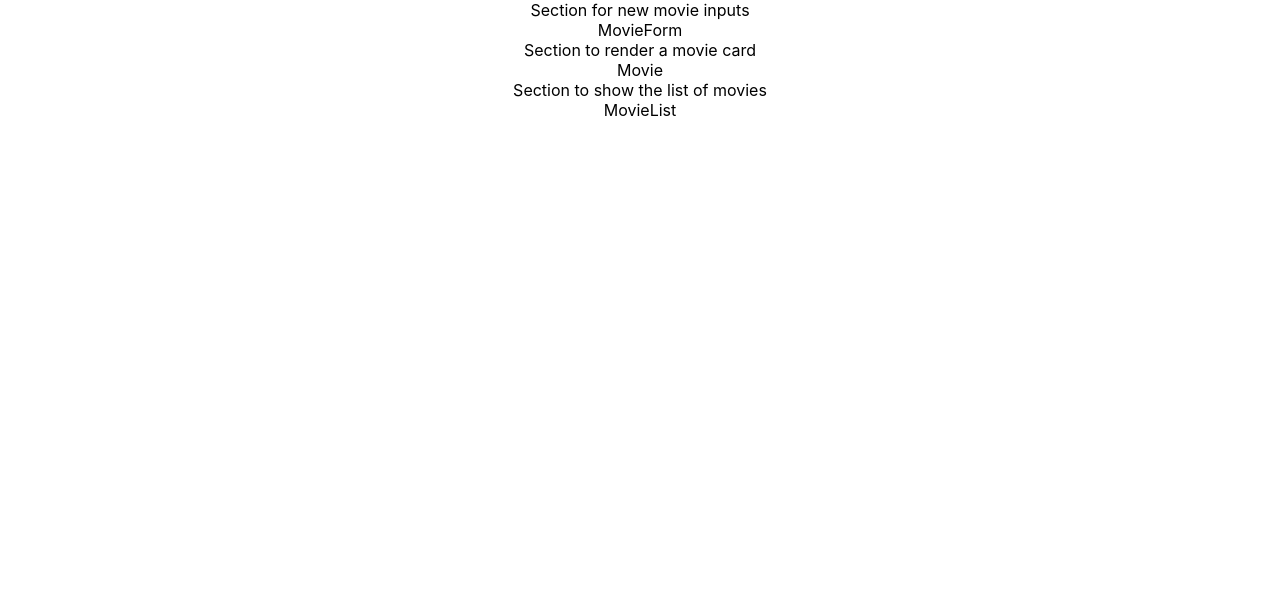
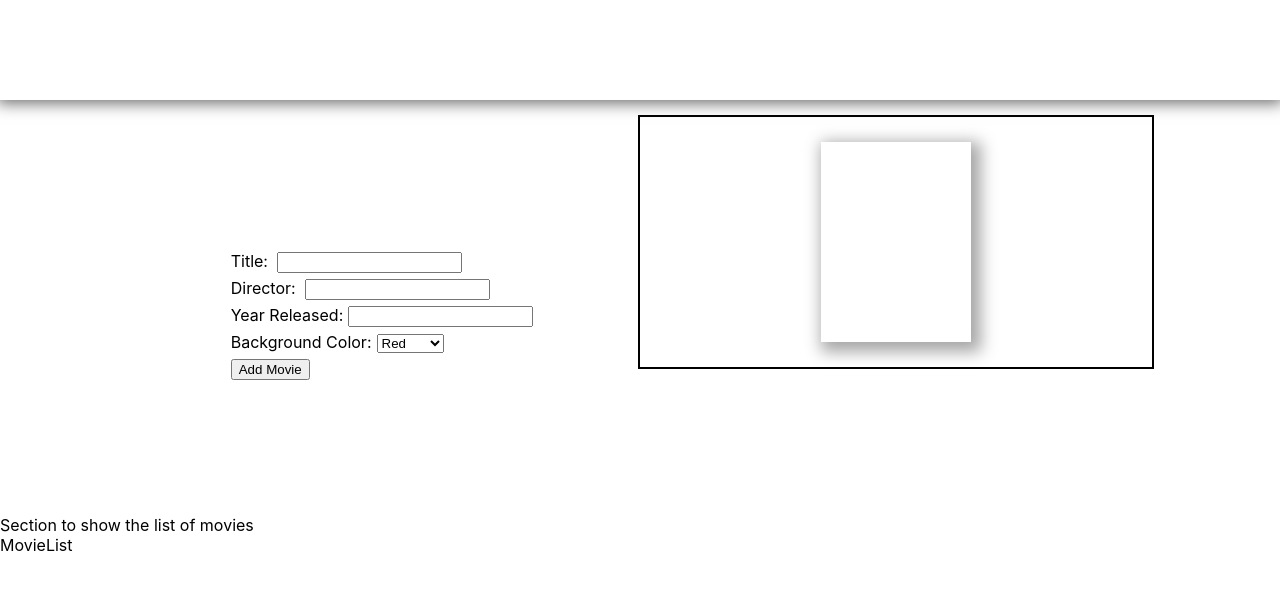
Before and after one commit to briensthomas/from-scratch-movie-list-maker, a React (Create React App) app: page / in a window 1280 px wide. Shown: the top 590 px of the page. Built offline with nearby package versions, Linux system fonts and the light colour scheme.

Commit message:
Interacting with MovieForm changes the display of the .preview element class, displays the Title, director, year, and a background color within the correct location.

```diff
--- a/src/App.css
+++ b/src/App.css
@@ -1,38 +1,63 @@
-.App {
-  text-align: center;
+/* Universal */
+
+body, html, #root, .App {
+  height: 100%;
 }
 
-.App-logo {
-  height: 40vmin;
-  pointer-events: none;
+label {
+  display: block;
 }
 
-@media (prefers-reduced-motion: no-preference) {
-  .App-logo {
-    animation: App-logo-spin infinite 20s linear;
-  }
+input, select {
+  margin: 0px 0px 5px 5px;
+}
+/* Header Styling */
+header {
+  height: 100px;
+  box-shadow: 0px 0px 15px 3px rgba(0,0,0,0.6);
 }
 
-.App-header {
-  background-color: #282c34;
-  min-height: 100vh;
+.top {
+  display: flex;
+  flex-direction: row;
+  width: 100%;
+  height: 50%;
+  margin-top: 15px;
+}
+
+.form-and-preview {
+  display: flex;
+  flex-direction: row;
+  width: 100%;
+  justify-content: center;
+}
+
+.movie-form {
   display: flex;
   flex-direction: column;
+  width: 40%;
+  height: 100%;
   align-items: center;
   justify-content: center;
-  font-size: calc(10px + 2vmin);
-  color: white;
 }
 
-.App-link {
-  color: #61dafb;
+.movie-preview {
+  display: flex;
+  flex-direction: column;
+  width: 40%;
+  height: 250px;
+  align-items: center;
+  justify-content: center;
+  border: 2px solid black;
 }
 
-@keyframes App-logo-spin {
-  from {
-    transform: rotate(0deg);
-  }
-  to {
-    transform: rotate(360deg);
-  }
+.preview {
+  display: flex;
+  flex-direction: column;
+  justify-content: center;
+  align-items: center;
+  height: 200px;
+  width: 150px;
+  margin: 10px;
+  box-shadow: 5px 5px 15px 5px rgba(0,0,0,0.35);
 }
--- a/src/App.js
+++ b/src/App.js
@@ -7,10 +7,11 @@ import { useState, useEffect } from 'react';
 
 function App() {
   const [movies, setMovies] = useState([]);
-  const [movieTitle, setMovieTitle] = useState('Movie Title');
-  const [movieDirector, setMovieDirector] = useState('Director Name');
-  const [movieFormYearReleased, setMovieFormYearReleased] = useState('Year Released');
-  const [movieFormColor, setMovieFormColor] = useState('green');
+  const [movieTitle, setMovieTitle] = useState('');
+  const [movieDirector, setMovieDirector] = useState('');
+  const [movieYearReleased, setMovieYearReleased] = useState('');
+  const [movieColor, setMovieColor] = useState('');
+
 
   function submitMovie(e) {
     e.preventDefault();
@@ -30,19 +31,22 @@ function App() {
 
   return (
     <div className="App">
-      <div className='movie-form'>
-        Section for new movie inputs
+      <header>
+
+      </header>
+      <div className='top'>
         <MovieForm setMovieTitle={setMovieTitle}
+          movieTitle={movieTitle}
           setMovieDirector={setMovieDirector}
-          setMovieFormYearReleased={setMovieFormYearReleased}
-          setMovieFormColor={setMovieFormColor}
+          movieDirector={movieDirector}
+          setMovieYearReleased={setMovieYearReleased}
+          movieYearReleased={movieYearReleased}
+          setMovieColor={setMovieColor}
+          movieColor={movieColor}
           submitMovie={submitMovie} />
       </div>
 
-      <div>
-        Section to render a movie card
-        <Movie />
-      </div>
+
 
       <div>
         Section to show the list of movies
--- a/src/Movie.js
+++ b/src/Movie.js
@@ -3,5 +3,5 @@ import React from 'react';
 export default function Movie() {
   return (
     <div>Movie</div>
-  )
+  );
 }
--- a/src/MovieForm.js
+++ b/src/MovieForm.js
@@ -1,7 +1,57 @@
 import React from 'react';
 
-export default function MovieForm() {
+export default function MovieForm({ setMovieTitle,
+  movieTitle,
+  setMovieDirector,
+  movieDirector,
+  setMovieYearReleased,
+  movieYearReleased,
+  setMovieColor,
+  movieColor,
+  submitMovie }) {
   return (
-    <div>MovieForm</div>
-  )
+    <div className='form-and-preview'>
+      <div className='movie-form'>
+
+
+        <form onSubmit={submitMovie}>
+          <label>
+            Title: <input required value={movieTitle}
+              onChange={(e) => setMovieTitle(e.target.value)} />
+          </label>
+
+          <label>
+        Director: <input required type='text' value={movieDirector}
+              onChange={(e) => setMovieDirector(e.target.value)} />
+          </label>
+
+          <label> Year Released:
+            <input type='number' value={movieYearReleased}
+              onChange={(e) => setMovieYearReleased(e.target.value)} />
+          </label>
+
+          <label>Background Color:
+            <select required value={movieColor}
+              onChange={(e) => setMovieColor(e.target.value)} >
+              <option value="red">Red</option>
+              <option value="orange">Orange</option>
+              <option value="yellow">Yellow</option>
+              <option value="green">Green</option>
+              <option value="blue">Blue</option>
+              <option value="indigo">Indigo</option>
+              <option value="violet">Violet</option>
+            </select>
+          </label>
+          <button>Add Movie</button>
+        </form>
+      </div>
+      <div className='movie-preview'>
+        <div className='preview' style={{ background: movieColor }}>
+          <h2>{movieTitle}</h2>
+          <h3>{movieDirector}</h3>
+          <p>{movieYearReleased}</p>
+        </div>
+      </div>
+    </div>
+  );
 }
--- a/src/MovieList.js
+++ b/src/MovieList.js
@@ -3,5 +3,5 @@ import React from 'react';
 export default function MovieList() {
   return (
     <div>MovieList</div>
-  )
+  );
 }
```
